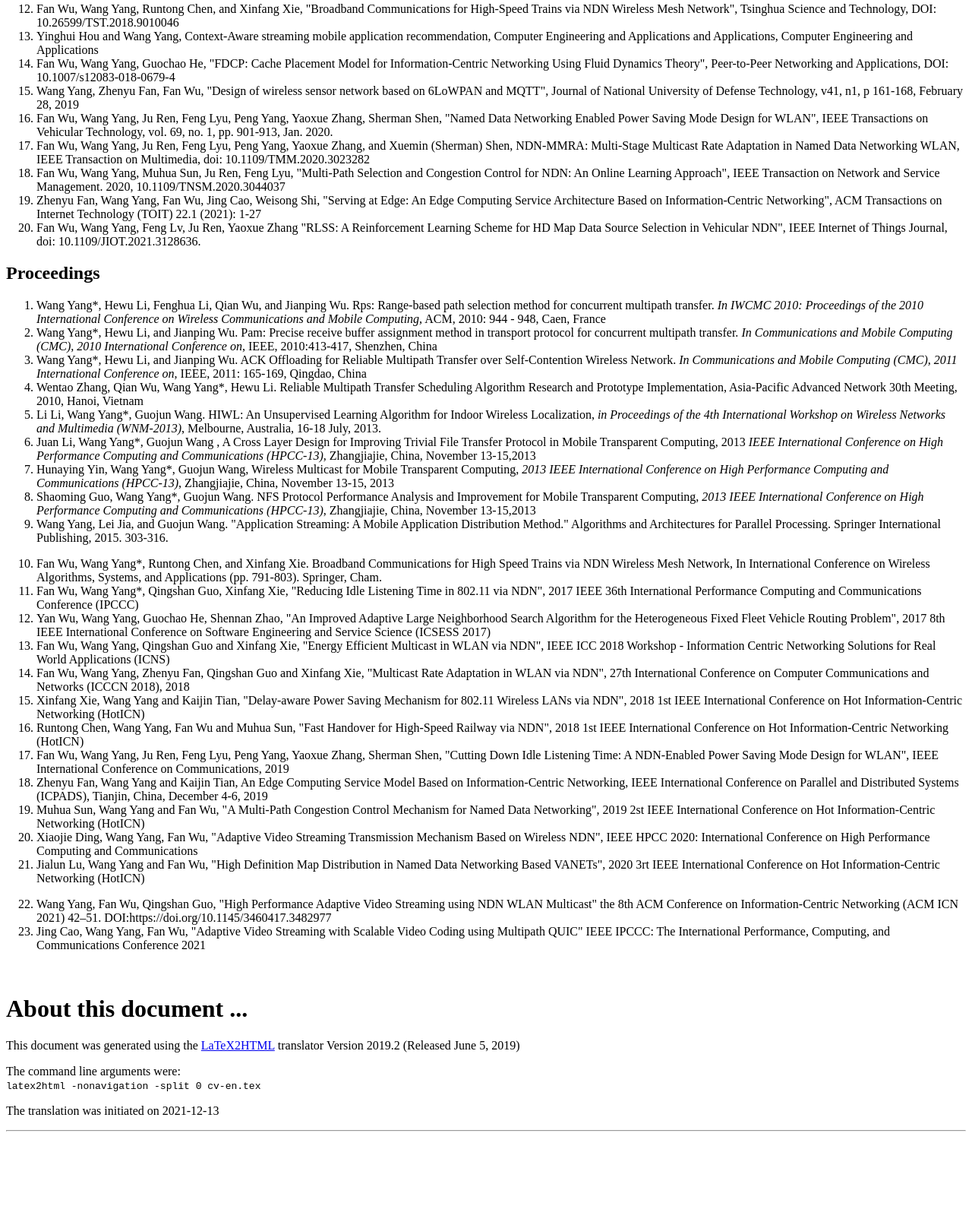
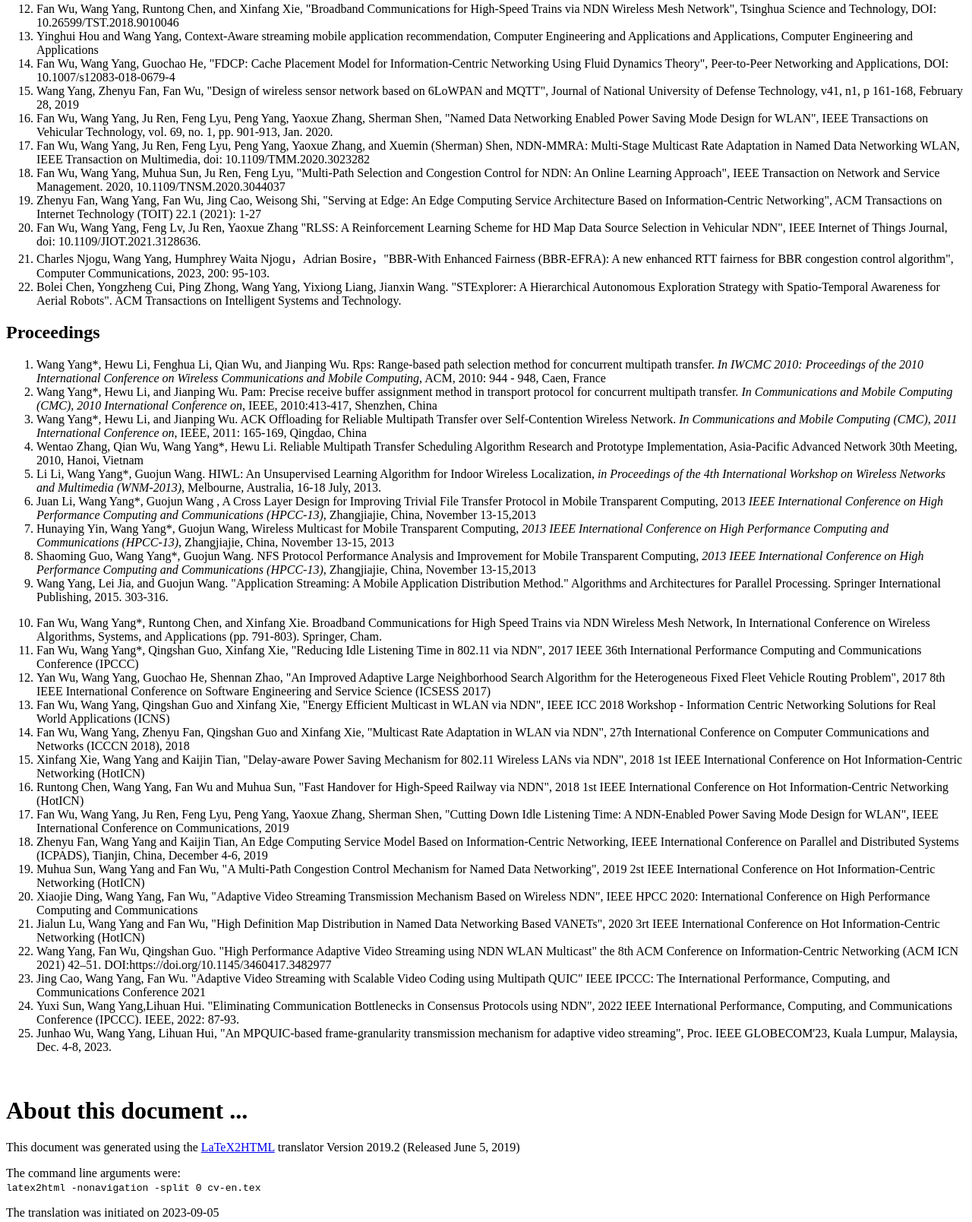
Before and after one commit to xxyangwang/xxyangwang.github.io, a plain HTML site: page cv-en.html in a window 1280 px wide. Shown: the part 1152-2760 px from the top of the page at 76% size. Before the commit the page ends 2649 px from the top, so only its background shows below. Drawn offline with Linux system fonts and the light colour scheme.

Commit message:
update resume

```diff
--- a/cv-en.html
+++ b/cv-en.html
@@ -162,6 +162,10 @@ and Applications, Computer Engineering and Applications
 <LI>Zhenyu Fan, Wang Yang, Fan Wu, Jing Cao, Weisong Shi, "Serving at Edge: An Edge Computing Service Architecture Based on Information-Centric Networking", ACM Transactions on Internet Technology (TOIT) 22.1 (2021): 1-27
 </LI>
 <LI>Fan Wu, Wang Yang, Feng Lv, Ju Ren, Yaoxue Zhang "RLSS: A Reinforcement Learning Scheme for HD Map Data Source Selection in Vehicular NDN", IEEE Internet of Things Journal, doi: 10.1109/JIOT.2021.3128636.
+</LI>
+<LI>Charles Njogu, Wang Yang,  Humphrey Waita Njogu，Adrian Bosire，"BBR-With Enhanced Fairness (BBR-EFRA): A new enhanced RTT fairness for BBR congestion control algorithm", Computer Communications, 2023, 200: 95-103.
+</LI>
+<LI>Bolei Chen, Yongzheng Cui, Ping Zhong, Wang Yang, Yixiong Liang,  Jianxin Wang. "STExplorer: A Hierarchical Autonomous Exploration Strategy with Spatio-Temporal Awareness for Aerial Robots". ACM Transactions on Intelligent Systems and Technology.
 
 <P>
 </LI>
@@ -219,12 +223,16 @@ Proceedings</A>
 <LI>Xiaojie Ding, Wang Yang, Fan Wu, "Adaptive Video Streaming Transmission Mechanism Based on Wireless NDN", IEEE HPCC 2020: International Conference on High Performance Computing and Communications
 </LI>
 <LI>Jialun Lu, Wang Yang and Fan Wu, "High Definition Map Distribution in Named Data Networking Based VANETs", 2020 3rt IEEE International Conference on Hot Information-Centric Networking (HotICN)
+</LI>
+<LI>Wang Yang, Fan Wu, Qingshan Guo. "High Performance Adaptive Video Streaming using NDN WLAN Multicast"	the 8th ACM Conference on Information-Centric Networking (ACM ICN 2021) 	 42–51. DOI:https://doi.org/10.1145/3460417.3482977
+</LI>
+<LI>Jing Cao, Wang Yang, Fan Wu. "Adaptive Video Streaming with Scalable Video Coding using Multipath QUIC"	IEEE IPCCC: The International Performance, Computing, and Communications Conference 2021
+</LI>
+<LI>Yuxi Sun, Wang Yang,Lihuan Hui. "Eliminating Communication Bottlenecks in Consensus Protocols using NDN", 2022 IEEE International Performance, Computing, and Communications Conference (IPCCC). IEEE, 2022: 87-93.
+</LI>
+<LI>Junhao Wu, Wang Yang, Lihuan Hui, "An MPQUIC-based frame-granularity transmission mechanism for adaptive video streaming", Proc. IEEE GLOBECOM'23, Kuala Lumpur, Malaysia, Dec. 4-8, 2023.
 
 <P>
-</LI>
-<LI>Wang Yang, Fan Wu, Qingshan Guo, "High Performance Adaptive Video Streaming using NDN WLAN Multicast"	the 8th ACM Conference on Information-Centric Networking (ACM ICN 2021) 	 42–51. DOI:https://doi.org/10.1145/3460417.3482977
-</LI>
-<LI>Jing Cao, Wang Yang, Fan Wu, "Adaptive Video Streaming with Scalable Video Coding using Multipath QUIC"	IEEE IPCCC: The International Performance, Computing, and Communications Conference 2021
 </LI>
 </OL>
 
@@ -245,7 +253,7 @@ This document was generated using the
 The command line arguments were: <BR>
  <kbd>latex2html -nonavigation -split 0 cv-en.tex</kbd>
 <P>
-The translation was initiated on 2021-12-13
+The translation was initiated on 2023-09-05
 <BR><HR>
 
 </BODY>
```
Also changed, not shown: cv-cn.html (+9 -1 lines).
